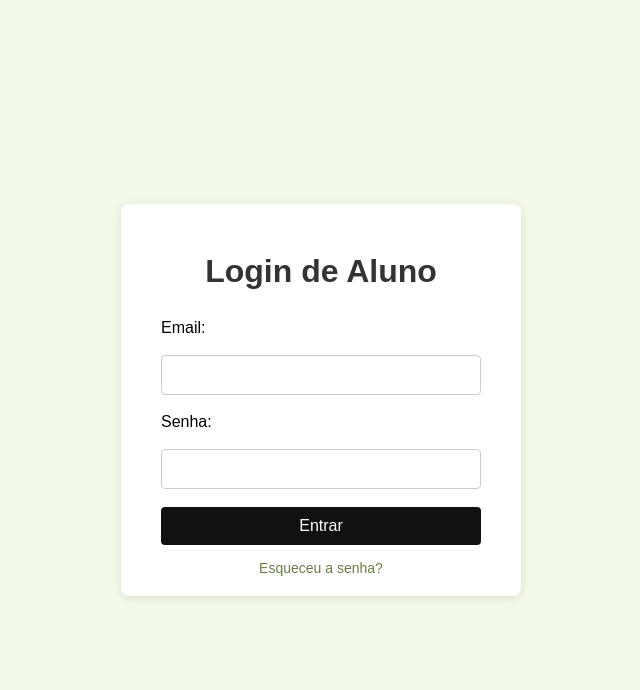
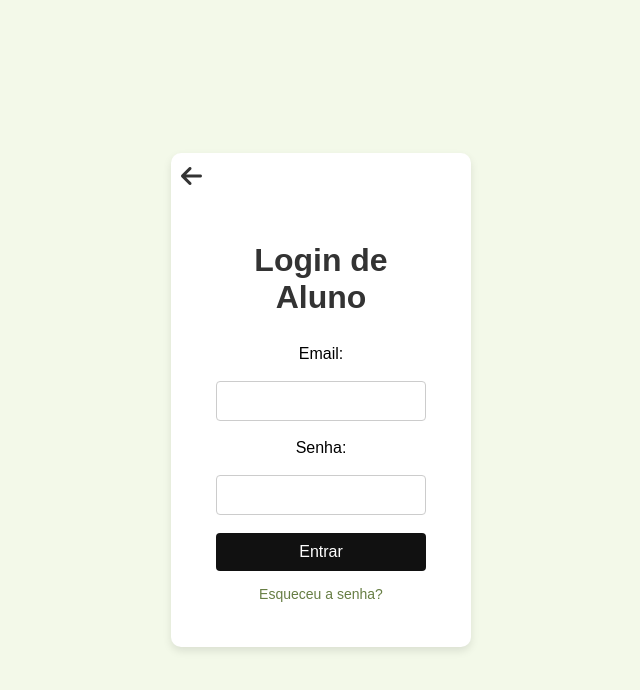
Before and after one commit to PedroZxK/academia-PHPHaters, a PHP site: page /aluno/login_alunos.php in a window 1280 px wide. Shown: the top 690 px of the page, without its empty margins (319-959 px from the left). Run offline with PHP 8.4, Linux system fonts and the light colour scheme.

Commit message:
Mais alguns ajustes.

```diff
--- a/administradores/cadastro_instrutor.php
+++ b/administradores/cadastro_instrutor.php
@@ -10,7 +10,7 @@
 </head>
 <body>
     <a href="home_adm.php" class="back-button">
-        <i class="fas fa-arrow-left"></i> Voltar
+        <i class="fas fa-arrow-left"></i>
     </a>
 
     <div>
--- a/administradores/editar-instrutor/editar_instrutor.php
+++ b/administradores/editar-instrutor/editar_instrutor.php
@@ -167,7 +167,7 @@ a:hover {
 </style>
 <body>
     <a href="../lista_instrutor.php" class="back-button">
-        <i class="fas fa-arrow-left"></i> Voltar
+        <i class="fas fa-arrow-left"></i>
     </a>
 </body>
 </html>
--- a/administradores/login_adm.php
+++ b/administradores/login_adm.php
@@ -67,6 +67,8 @@ $mysqli->close();
             <input type="password" name="password" required>
 
             <button type="submit">Entrar</button>
+
+            <!-- Email: admin@gmail.com Senha:12345678 -->
         </form>
     </div>
 </body>
--- a/aluno/login_alunos.php
+++ b/aluno/login_alunos.php
@@ -3,17 +3,15 @@ session_start();
 
 include '../conexao.php';
 
+$error_message = '';
+
 if ($_SERVER['REQUEST_METHOD'] == 'POST') {
-    // Coleta os dados do formulário
     $email = $_POST['email'];
     $password = $_POST['password'];
 
-    // Valida os campos do formulário
     if (empty($email) || empty($password)) {
-        echo 'Por favor, preencha todos os campos do formulário.';
-        exit();
+        $error_message = 'Por favor, preencha todos os campos do formulário.';
     } else {
-        // Verifica se o email existe na tabela 'alunos'
         $sql = "SELECT id, email, senha FROM alunos WHERE email = ?";
         $stmt = $mysqli->prepare($sql);
 
@@ -22,23 +20,20 @@ if ($_SERVER['REQUEST_METHOD'] == 'POST') {
             $stmt->execute();
             $stmt->bind_result($id, $dbEmail, $dbPassword);
 
-            // Se o aluno for encontrado e a senha for válida
             if ($stmt->fetch() && password_verify($password, $dbPassword)) {
-                // Cria uma sessão para o aluno
                 $_SESSION['logged_in'] = true;
                 $_SESSION['aluno_id'] = $id;
                 $_SESSION['email'] = $email;
-                $_SESSION['nome'] = $dbEmail; // Para exibir o nome do aluno (se necessário)
+                $_SESSION['nome'] = $dbEmail;
 
-                // Redireciona para a página principal do aluno (exemplo: dashboard)
                 header('Location: home_aluno.php');
                 exit();
             } else {
-                echo 'Credenciais incorretas.';
+                $error_message = 'Credenciais incorretas.';
             }
             $stmt->close();
         } else {
-            echo 'Erro ao preparar a declaração: ' . $mysqli->error;
+            $error_message = 'Erro ao preparar a declaração: ' . $mysqli->error;
         }
     }
 }
@@ -53,12 +48,21 @@ $mysqli->close();
     <title>Login de Aluno</title>
     <link rel="stylesheet" href="..\assets\css\login_alunos.css">
     <link rel="shortcut icon" href="..\assets\img\logourl.png" type="image/x-icon">
+    <link href="https://cdnjs.cloudflare.com/ajax/libs/font-awesome/6.0.0-beta3/css/all.min.css" rel="stylesheet">
 </head>
 <body>
     <div class="login-container">
+        <!-- Botão de voltar -->
+        <a href="../index.php" class="back-arrow">
+            <i class="fas fa-arrow-left"></i>
+        </a>
         <h1>Login de Aluno</h1>
 
         <form action="" method="POST" class="login-form">
+            <?php if (!empty($error_message)): ?>
+                <p class="error-message"><?= htmlspecialchars($error_message); ?></p>
+            <?php endif; ?>
+
             <label for="email">Email:</label>
             <input type="email" name="email" required>
 
--- a/assets/css/login_alunos.css
+++ b/assets/css/login_alunos.css
@@ -23,12 +23,14 @@ h1 {
 
 /* Estilo do contêiner de login */
 .login-container {
-    background-color: #fff;
-    padding: 20px 40px;
-    border-radius: 8px;
-    box-shadow: 0 2px 10px rgba(0, 0, 0, 0.1);
-    width: 100%;
-    max-width: 400px;
+    position: relative;
+    background-color: #ffffff;
+    border-radius: 10px;
+    padding: 46px;
+    padding-top: 60px;
+    box-shadow: 0 4px 8px rgba(0, 0, 0, 0.1);
+    text-align: center;
+    width: 40vw;
 }
 
 .login-form {
@@ -85,3 +87,67 @@ button:hover {
 .links a:hover {
     text-decoration: underline;
 }
+
+
+/* Estilo do botão de seta dentro do quadrado */
+.back-arrow {
+    position: absolute;
+    top: 10px;
+    left: 10px;
+    font-size: 24px;
+    color: #333333; /* Cor da seta */
+    text-decoration: none;
+    background-color: transparent;
+    border: none;
+    cursor: pointer;
+    transition: color 0.3s;
+}
+
+.back-arrow:hover {
+    color: #afca85; /* Cor da seta ao passar o mouse */
+}
+
+/* Estilo da mensagem de erro */
+.error-message {
+    color: #ff4d4d; /* Cor vermelha para erro */
+    font-size: 14px;
+    margin-bottom: 10px;
+    text-align: center;
+}
+
+
+/* Estilo do botão de seta dentro do quadrado */
+.back-arrow {
+    position: absolute;
+    top: 10px;
+    left: 10px;
+    font-size: 24px;
+    color: #333333; /* Cor da seta */
+    text-decoration: none;
+    cursor: pointer;
+    transition: color 0.3s;
+}
+
+.back-arrow:hover {
+    color: #afca85; /* Cor da seta ao passar o mouse */
+}
+
+/* Estilo da mensagem de erro */
+.error-message {
+    color: #ff4d4d; /* Cor vermelha para erro */
+    font-size: 14px;
+    margin-bottom: 10px;
+    text-align: center;
+}
+
+/* Ajustes no container para incluir a seta */
+.login-container {
+    position: relative;
+    background-color: #ffffff;
+    border-radius: 10px;
+    padding: 45px;
+    padding-top: 60px; /* Espaço para a seta */
+    box-shadow: 0 4px 8px rgba(0, 0, 0, 0.1);
+    text-align: center;
+    width: 300px;
+}
```
Also changed, not shown: aluno/home_aluno.php (+60 -6 lines), assets/css/home_alunos.css (added).
